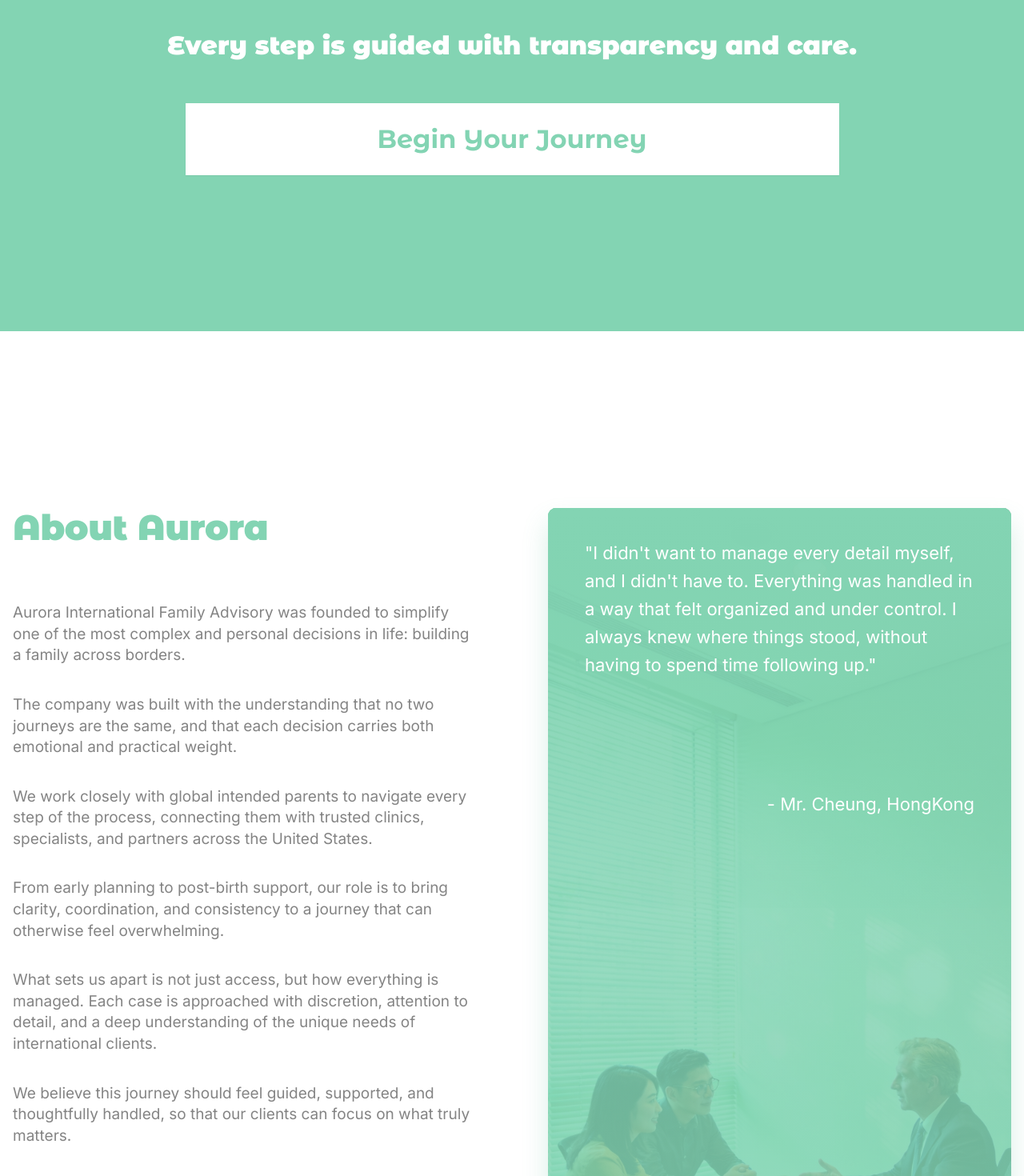
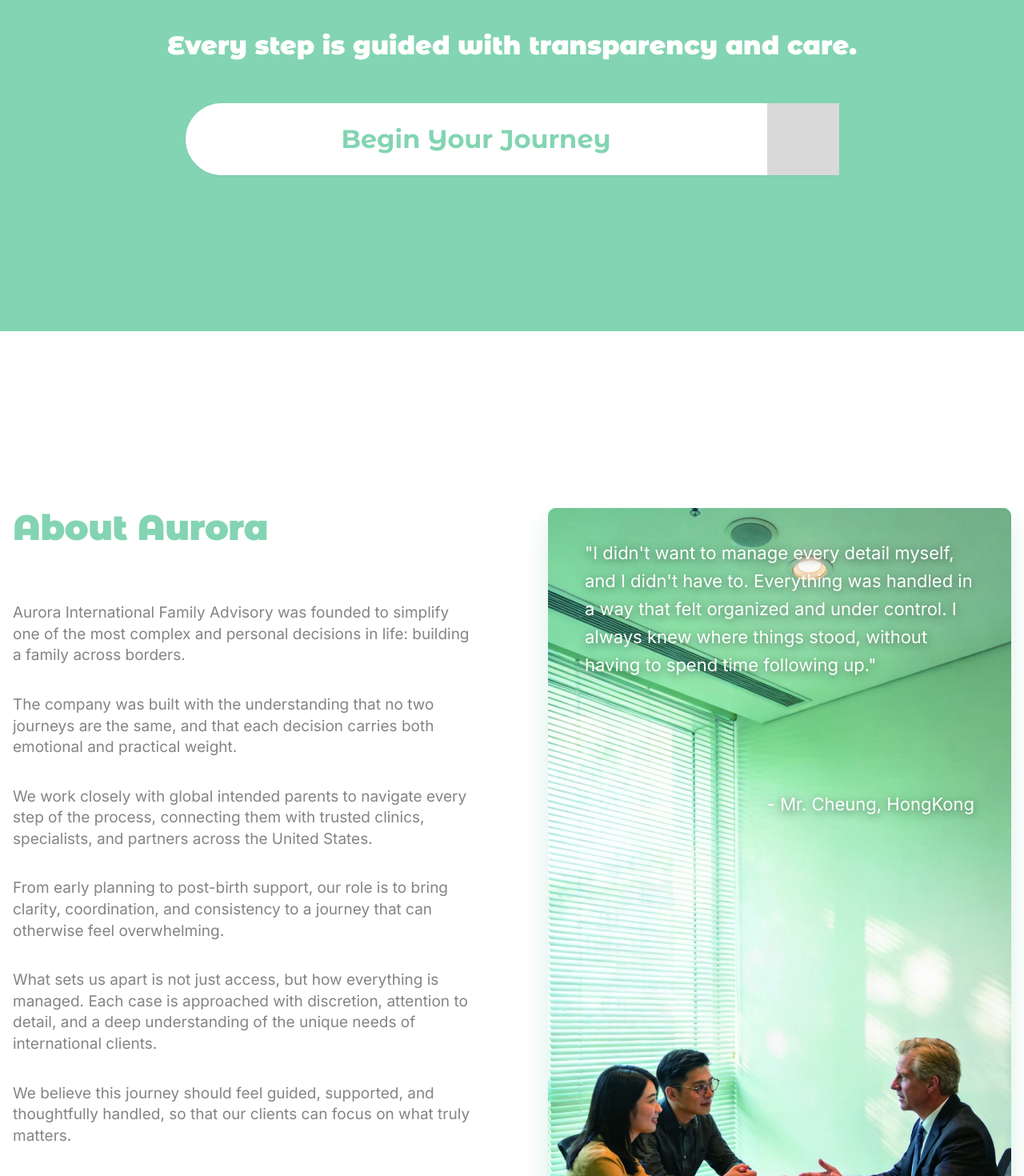
Before and after one commit to chunfeng777/Aurora, a Vue app: page / in a window 1280 px wide. Shown: the part 6920-8390 px from the top of the page at 80% size. Built offline with nearby package versions, Linux system fonts and the light colour scheme; no server answers.

Commit message:
Refine journey CTA and About image

```diff
--- a/src/components/sections/AboutAurora.vue
+++ b/src/components/sections/AboutAurora.vue
@@ -34,16 +34,9 @@ const { aboutContent } = useSiteContent();
           loading="lazy"
           class="absolute inset-0 h-full w-full object-cover"
         />
-        <div class="absolute inset-0 bg-aurora-mint/80" />
-        <div
-          class="absolute inset-x-0 top-0 h-[500px] bg-gradient-to-b from-aurora-mint via-aurora-mint/88 to-aurora-mint/10"
-        />
-        <div
-          class="absolute inset-x-0 bottom-0 h-[590px] bg-gradient-to-t from-aurora-mint/40 to-aurora-mint/0"
-        />
 
         <blockquote
-          class="relative z-10 px-[46px] pt-[39px] font-body text-[22px] leading-[35px] text-white"
+          class="relative z-10 px-[46px] pt-[39px] font-body text-[22px] leading-[35px] text-white [text-shadow:0_2px_12px_rgb(0_0_0_/_0.52)]"
         >
           <p>"{{ aboutContent.testimonial.quote }}"</p>
           <footer class="mt-[139px] text-right text-[22px] leading-[35px]">
--- a/src/components/sections/YourJourney.vue
+++ b/src/components/sections/YourJourney.vue
@@ -48,9 +48,12 @@ const { journeyClosing, journeyCtaLabel, journeyHeading, journeySteps } = useSit
         </p>
         <a
           href="#contact"
-          class="mt-[53px] inline-flex min-h-[90px] w-[min(817px,100%)] items-center justify-center rounded-aurora-pill bg-white px-8 font-display text-[clamp(32px,2.19vw,42px)] font-bold leading-[59px] text-aurora-mint shadow-sm transition-transform duration-200 hover:-translate-y-1"
+          class="mt-[53px] inline-flex h-[90px] w-[min(817px,100%)] overflow-hidden rounded-l-[45px] bg-white font-display text-[clamp(32px,2.19vw,42px)] font-bold leading-[59px] text-aurora-mint shadow-sm transition-transform duration-200 hover:-translate-y-1"
         >
-          {{ journeyCtaLabel }}
+          <span class="flex min-w-0 flex-1 items-center justify-center px-8">
+            {{ journeyCtaLabel }}
+          </span>
+          <span class="h-full aspect-square shrink-0 bg-[#d9d9d9]" aria-hidden="true" />
         </a>
       </div>
     </div>
--- a/src/constants/site.ts
+++ b/src/constants/site.ts
@@ -250,8 +250,8 @@ export const aboutContent: AboutContent = {
   image: {
     src: aboutConsultationUrl,
     alt: 'Aurora advisor meeting with intended parents',
-    width: 1664,
-    height: 2496,
+    width: 1158,
+    height: 1736,
   },
 };
 
```
Also changed, not shown: src/assets/images/about-consultation.jpg.
